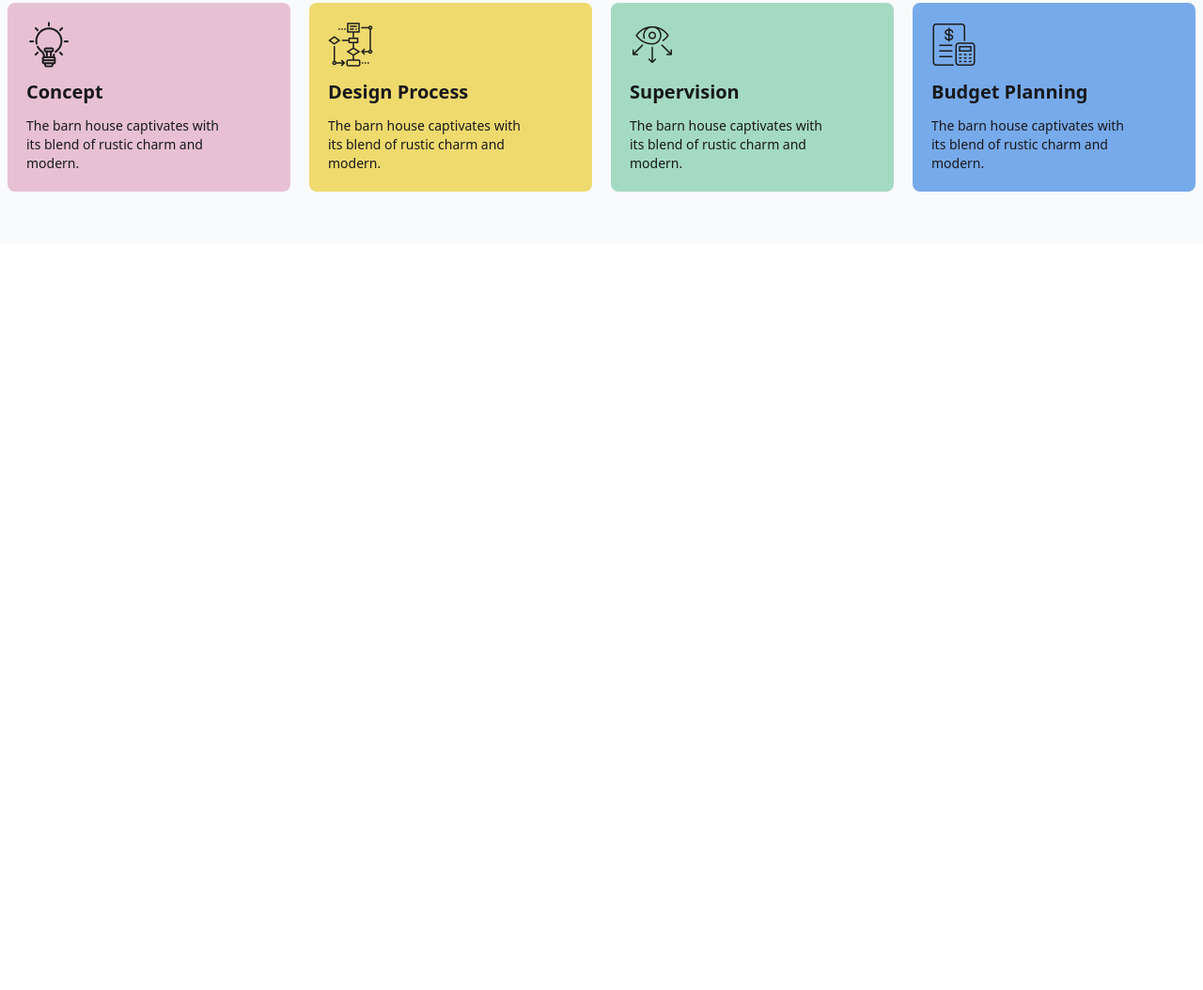
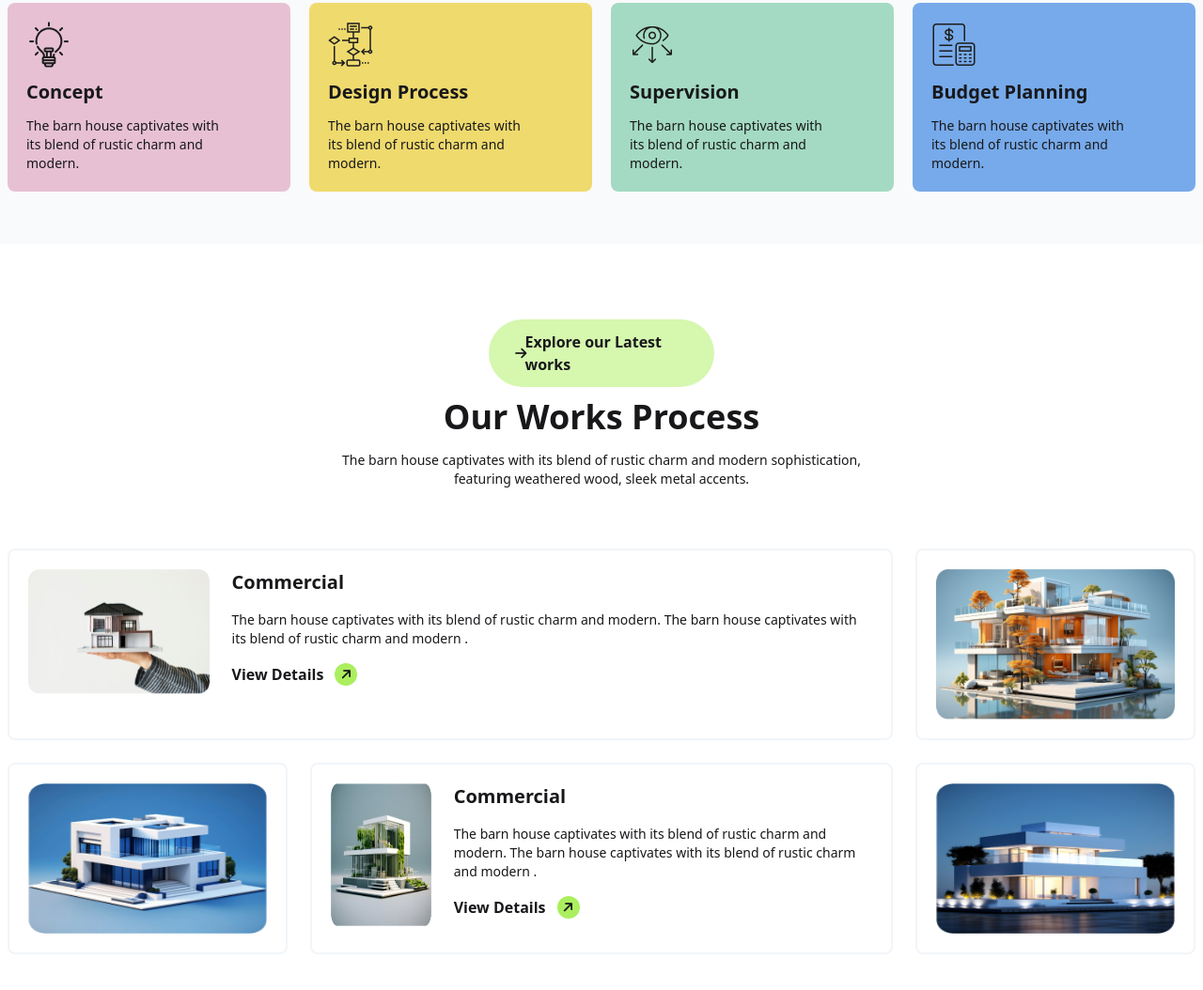
Before and after one commit to mehedihasanmurad/building-website-using-tailwind-and-daisyUI, a plain HTML site: page index.html in a window 1280 px wide. Shown: the part 1808-2862 px from the top of the page at 94% size. Before the commit the page ends 2108 px from the top, so only its background shows below. Drawn offline with nearby package versions, Linux system fonts and the light colour scheme.

Commit message:
works part added

```diff
--- a/index.html
+++ b/index.html
@@ -246,6 +246,76 @@
 
             </div>
         </section>
+
+        <!-- Portfolio part -->
+        <section class="max-w-7xl mx-auto my-20">
+            <div>
+                <div class="flex w-60 mx-auto gap-4 bg-btn px-3 py-3 rounded-full">
+                    <i class="fa-solid fa-arrow-up rotate-90 text-sm"></i>
+                    <p class="font-semibold">Explore our Latest works</p>
+                </div>
+                <div class="text-center my-3">
+                    <h1 class="text-2xl lg:text-4xl font-bold mb-4">Our Works Process</h1>
+                    <p class="text-sm">The barn house captivates with its blend of rustic charm and modern sophistication, <br> featuring weathered wood, sleek metal accents.</p>
+                </div>
+            </div>
+
+            <!-- grid part  -->
+            <div class="grid grid-cols-8 gap-6 mx-2 mt-16">
+                <div class="col-span-8 lg:col-span-6 border-2 border-slate-100 py-5 px-5 rounded-lg">
+                    <div class="flex flex-col md:flex-row lg:flex-row gap-6">
+                        <div>
+                            <img class="w-full md:h-full" src="assets/img1.png" alt="">
+                        </div>
+                        <div class="space-y-4">
+                            <h2 class="text-xl font-bold">Commercial</h2>
+                            <p class=" text-sm">The barn house captivates with its blend of rustic charm and modern. The barn house captivates with its blend of rustic charm and modern .</p>
+                            <div class="flex">
+                                <h5 class="font-bold">View Details</h5>
+                                <div class="bg-[#ABEF5F] h-6 w-6 rounded-full ml-3 flex items-center justify-center">
+                                    <i class="fa-solid fa-arrow-up rotate-45 text-sm"></i>
+                                </div>
+                            </div>
+                        </div>
+                    </div>
+                </div>
+
+                <div class="col-span-8 md:col-span-4 lg:col-span-2 border-2 border-slate-100 py-5 px-5 rounded-lg flex justify-center items-center">
+                    <img class="w-full h-40" src="assets/img2.png" alt="">
+                </div>
+
+                <div class="col-span-8 md:col-span-4 lg:col-span-2 border-2 border-slate-100 py-5 px-5 rounded-lg flex justify-center items-center">
+                    <img class="w-full h-40" src="assets/img3.png" alt="">
+                </div>
+
+                <div class="col-span-8 lg:col-span-4 border-2 border-slate-100 py-5 px-5 rounded-lg">
+                    <div class="flex flex-col md:flex-row lg:flex-row gap-6">
+                        <div>
+                            <img class="w-full md:h-32 lg:h-38" src="assets/img4.png" alt="">
+                        </div>
+                        <div class="space-y-4">
+                            <h2 class="text-xl font-bold">Commercial</h2>
+                            <p class=" text-sm">The barn house captivates with its blend of rustic charm and modern. The barn house captivates with its blend of rustic charm and modern .</p>
+                            <div class="flex">
+                                <h5 class="font-bold">View Details</h5>
+                                <div class="bg-[#ABEF5F] h-6 w-6 rounded-full ml-3 flex items-center justify-center">
+                                    <i class="fa-solid fa-arrow-up rotate-45 text-sm"></i>
+                                </div>
+                            </div>
+                        </div>
+                    </div>
+                </div>
+
+                <div class="col-span-8 md:col-span-4 lg:col-span-2 border-2 border-slate-100 py-5 px-5 rounded-lg flex justify-center items-center">
+                    <img class="w-full h-40" src="assets/img5.png" alt="">
+                </div>
+
+                <div class="col-span-8 md:col-span-4 lg:col-span-2 lg:hidden border-2 border-slate-100 py-5 px-5 rounded-lg flex justify-center items-center">
+                    <img class="w-full h-40" src="assets/img3.png" alt="">
+                </div>
+            </div>
+
+        </section>
     </main>
 </body>
 </html>
```
